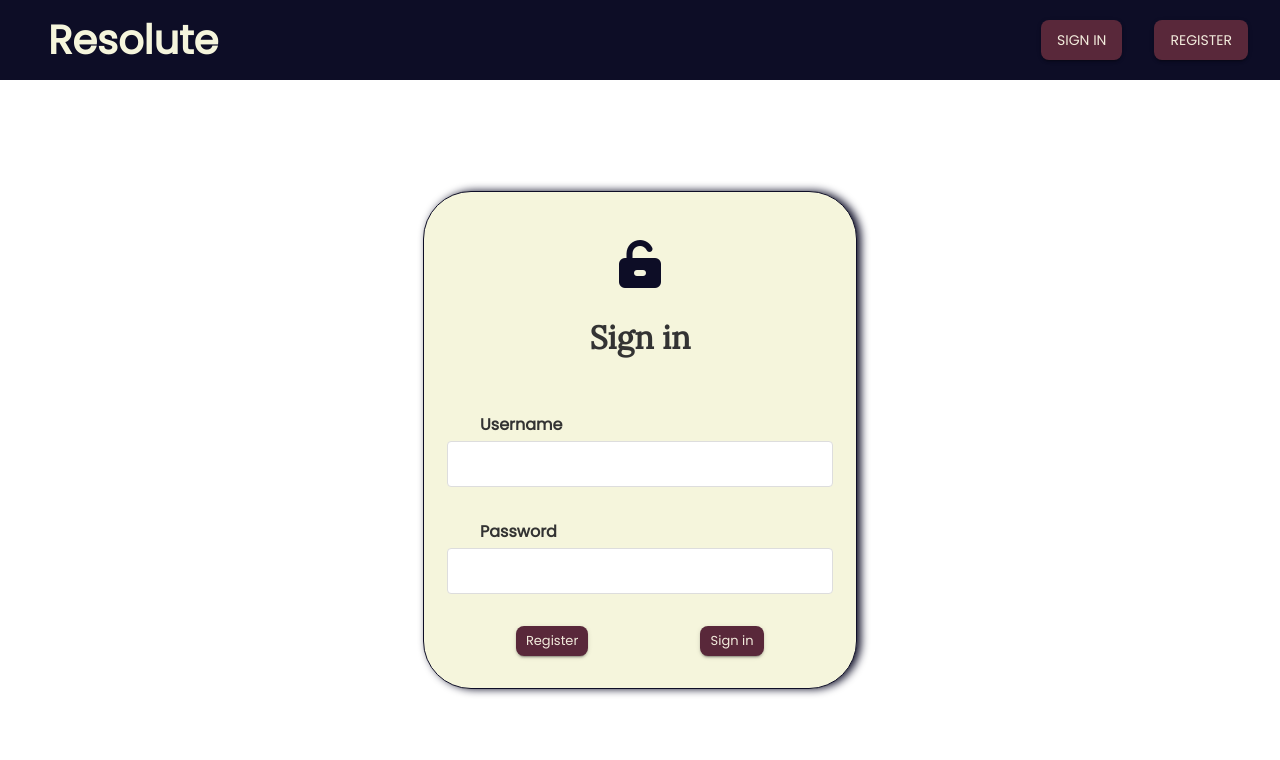
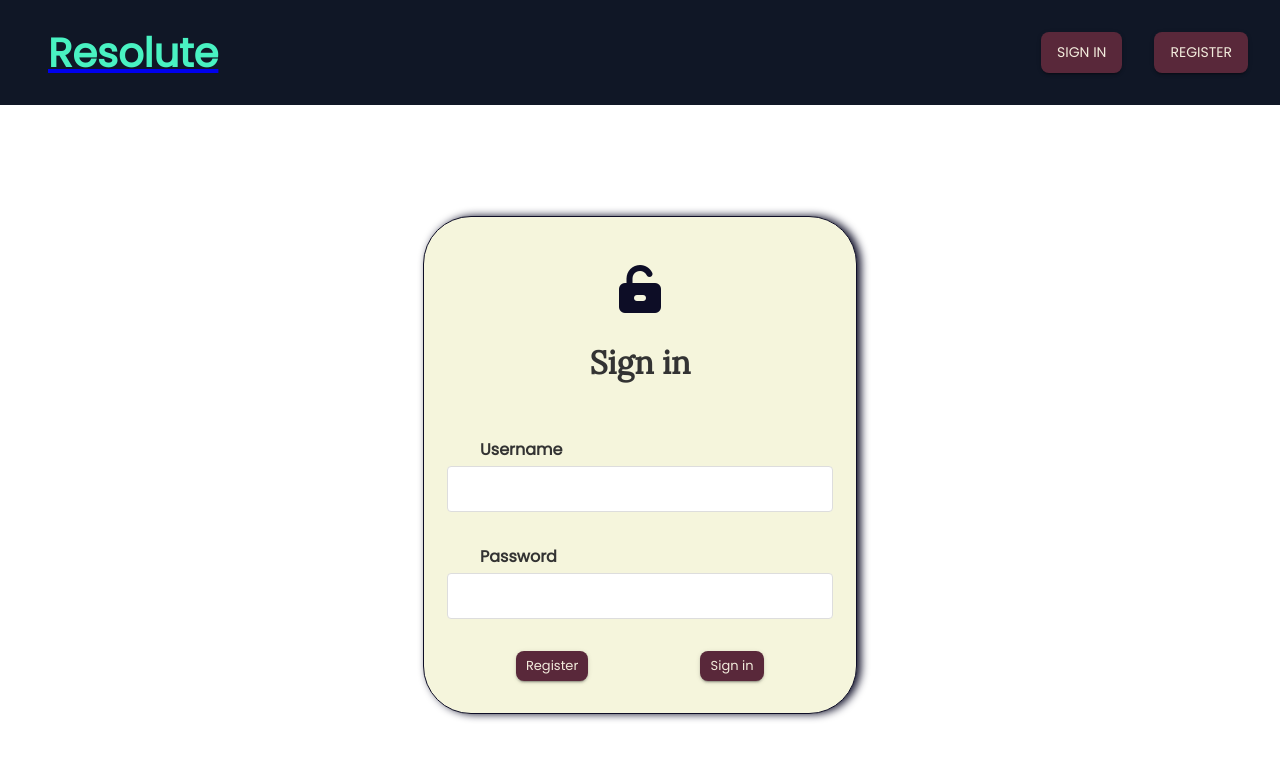
Before and after one commit to Bogyi3/BananasInPajamasFedEx, a React (Create React App) app in the folder frontend/: page /login in a window 1280 px wide. Shown: the top 760 px of the page. Built offline with nearby package versions, Linux system fonts and the light colour scheme; no server answers.

Commit message:
username and xp bar added to header

```diff
--- a/frontend/src/components/NavBar/NavBar.css
+++ b/frontend/src/components/NavBar/NavBar.css
@@ -1,25 +1,25 @@
 .navBar {
   width: 100vw;
+  text-align: center;
   display: flex;
-  flex-flow: column;
-  background-color: #0D0D26;
+  flex-direction: column;
+  justify-content: center;
+  align-items: center;
+  background-color: #101726;
   color: #f5f5dc;
-  height: 14vh;
-  font-family: 'Lora', serif;
+  font-family: 'Poppins', serif;
   margin-bottom: 1rem;
 }
 
 .navBarTitle {
   display: flex;
-  justify-content: center;
   align-items: center;
-  width: 100vw;
   height: 7vh;
   font-size: 1.5rem;
 }
 
 .navBarTitle h1 {
-  font-size: 1.5rem;
+  font-size: 2rem;
   font-weight: 700;
   padding: 0 0.5rem;
   color: #f5f5dc;
@@ -29,14 +29,11 @@
   display: flex;
   justify-content: center;
   align-items: center;
-  width: 100vw;
   height: 7vh;
 }
 
 .navBarButtons {
   display: flex;
-  flex-flow: row;
-  align-items: flex-end;
   justify-content: center;
   gap: 2rem;
 }
@@ -54,14 +51,35 @@
   cursor: pointer;
 }
 
-.navBarUserMenu {
+.user-data h3 {
+  margin: 10px;
+}
+
+.overall-xp {
+  background-color: #6D80A6;
+  width: 33vw;
+  height: 30px;
+  display: flex;
+  justify-content: flex-start;
+  border-radius: 15px;
+}
+
+.user-xp {
+  background-color: #43D9BD;
+  height: 30px;
+  border-radius: 15px;
+  box-shadow: 0px 0px 5px 2px #43D9BD;
+}
+
+
+/* .navBarUserMenu {
   background-color: #0D0D26;
   position: absolute;
   width: 100vw;
   display: flex;
   flex-flow: column;
   font-family: 'Lora', serif;
-}
+} */
 
 .navBarUserMenuVisitor div, .navBarUserMenuCustomer div {
   border-top: 1px solid  #f5f5dc;
@@ -73,37 +91,34 @@
 @media (min-width: 600px) {
 
   .navBar {
-    flex-flow: row;
-    height: 10vh;
+    height: 105px;
+    flex-direction: row;
+    justify-content: space-between;
   }
 
   .navBarTitle {
-    width: 70%;
-    height: 10vh;
-    justify-content: flex-start;
     padding-left: 2rem;
     align-items: center;
   }
 
   .navBarButtons {
-    width: 30%;
-    height: 10vh;
     align-items: center;
-    justify-content: flex-end;
     padding-right: 2rem;
   }
 
   .navBarLogos {
-    width: 30%;
-    height: 10vh;
-    justify-content: flex-end;
     align-items: center;
-    padding-right: 2rem;
+    width: 240px;
+  }
+
+  .userData h3 {
+    margin: 0;
   }
 
   .navBarTitle h1 {
     font-size: 2.5rem;
     padding: 0 1rem;
+    color: #49F2C2;
   }
 
   .navBarUserMenu {
@@ -112,4 +127,10 @@
     right: 4.5rem
   }
 
+  .xp-text {
+    position: absolute;
+    left: 47vw;
+    top: 50px;
+  }
+
 }
--- a/frontend/src/components/NavBar/NavBar.js
+++ b/frontend/src/components/NavBar/NavBar.js
@@ -1,34 +1,64 @@
+/* eslint-disable no-unused-vars */
 /* eslint-disable jsx-a11y/click-events-have-key-events */
 /* eslint-disable jsx-a11y/no-static-element-interactions */
-import React from 'react';
+import React, { useEffect, useState } from 'react';
 import { Link } from 'react-router-dom';
 import { useSelector, useDispatch } from 'react-redux';
 import { Button } from '@material-ui/core';
 import { logOutAction } from '../../actions/loginActions';
+import { getChallenge } from '../../actions/challengeAction';
 import './NavBar.css';
 
 function NavBar() {
   const loginData = useSelector((state) => state.login);
+  const challengeData = useSelector((state) => state.challenge.challenge[0]);
+  const [xpWidth, setXpWidth] = useState(0);
   const dispatch = useDispatch();
 
   function logout() {
     dispatch(logOutAction());
   }
 
+  function getChallengeData() {
+    dispatch(getChallenge());
+  }
+
+  useEffect(() => {
+    getChallengeData();
+    if (loginData.userData) {
+      setXpWidth(Math.min(100, ((loginData.userData.userXp / challengeData.minXp) * 100)));
+    }
+  }, [dispatch]);
+
   return (
     <>
       <div className="navBar">
         <div className="navBarTitle">
-          <h1>Resolute</h1>
+          <Link to="/"><h1>Resolute</h1></Link>
         </div>
+        {
+          loginData.username && (
+            <div className="user-data">
+              <h3>{loginData.username}</h3>
+              <p className="xp-text">
+                {loginData.userData.userXp}
+                /
+                {challengeData.minXp}
+              </p>
+              <div className="overall-xp">
+                <div className="user-xp" style={{ width: `${xpWidth / 3}vw` }} />
+              </div>
+            </div>
+          )
+        }
         {!loginData.username && (
         <div className="navBarButtons">
-          <Link to="/login" style={{ textDecoration: 'none' }}>
+          <Link to="/login" styles={{ textDecoration: 'none' }}>
             <Button variant="contained" color="primary">
               SIGN IN
             </Button>
           </Link>
-          <Link to="/registration" style={{ textDecoration: 'none' }}>
+          <Link to="/registration" styles={{ textDecoration: 'none' }}>
             <Button variant="contained" color="primary">
               REGISTER
             </Button>
@@ -37,7 +67,7 @@ function NavBar() {
         )}
         {loginData.username && (
         <div className="navBarLogos">
-          <Link to="/" style={{ textDecoration: 'none' }}><i onClick={() => logout()} className="fas fa-sign-out-alt fa-lg" /></Link>
+          <Link to="/" styles={{ textDecoration: 'none' }}><i onClick={() => logout()} className="fas fa-sign-out-alt fa-lg" /></Link>
         </div>
         )}
       </div>
```
